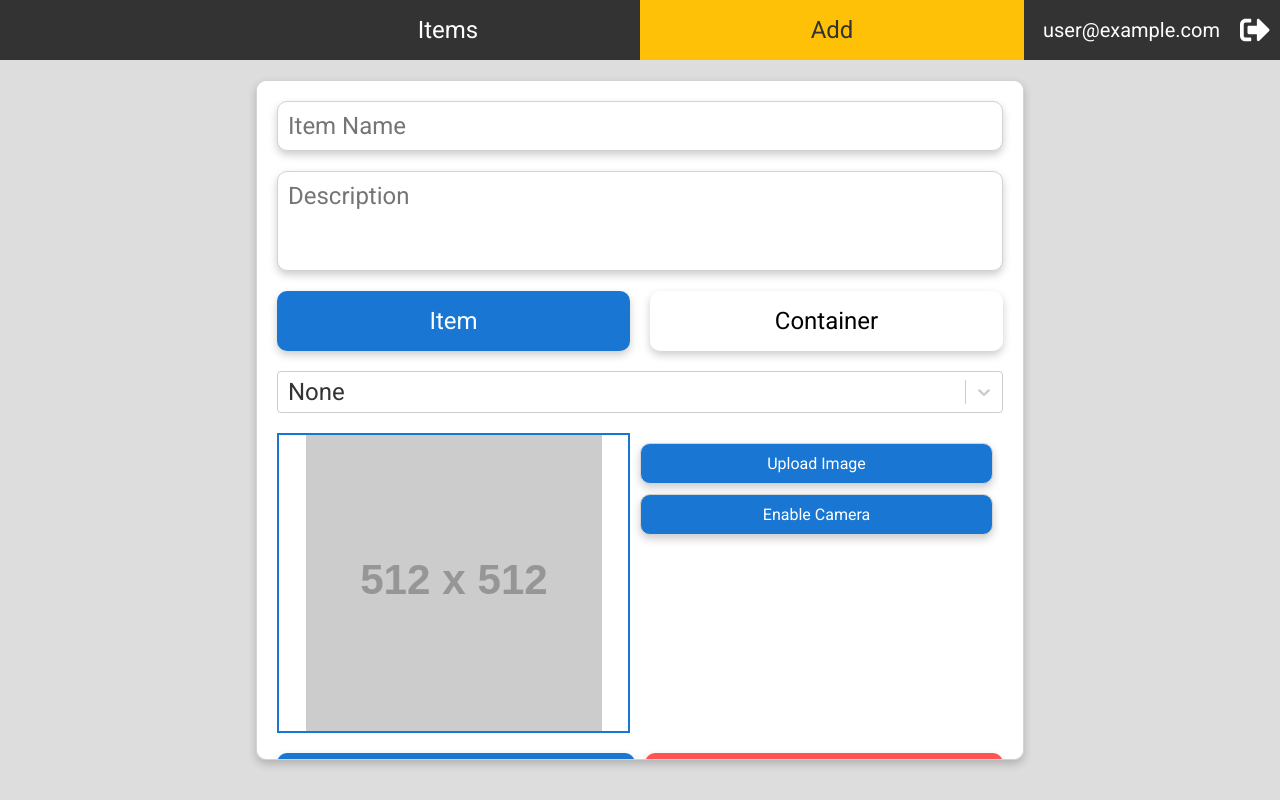
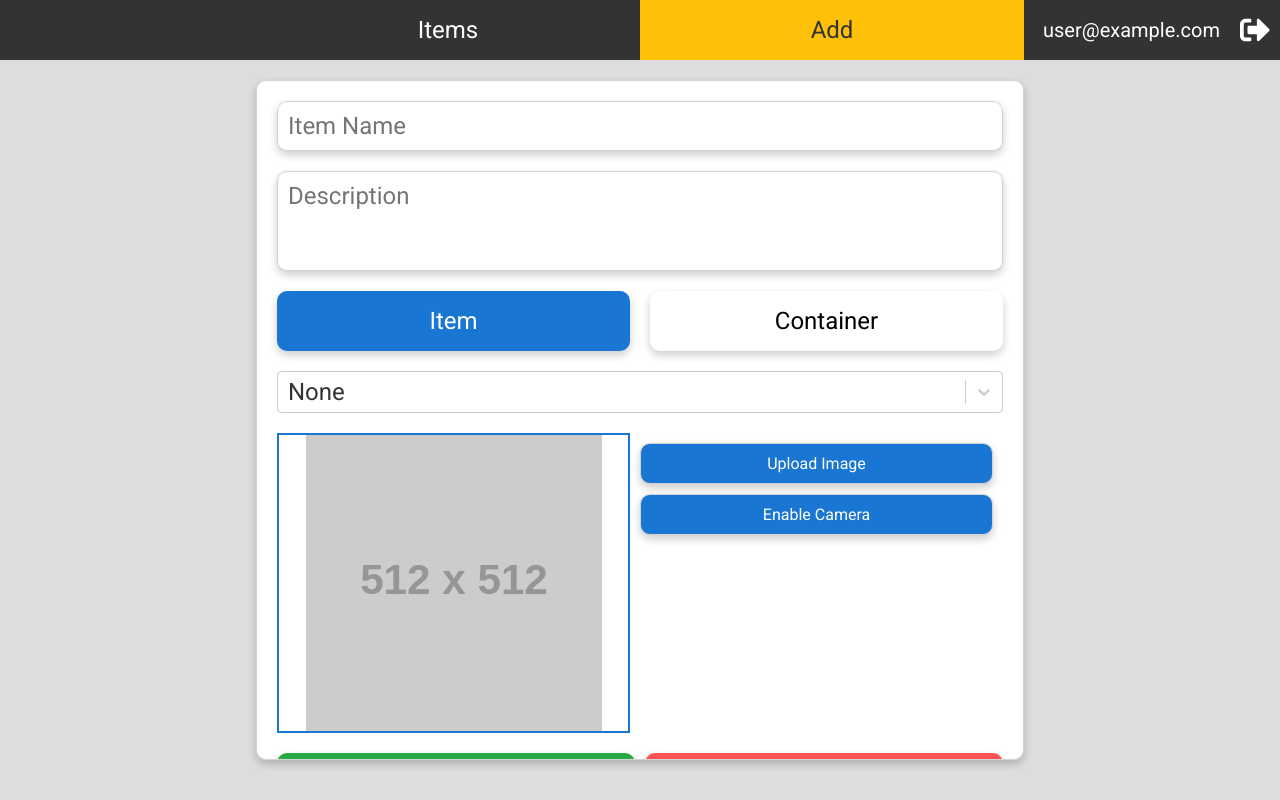
Before and after one commit to Hjijijing/eksamensprojekt-frontend, a React (Create React App) app: page /create in a window 1280 px wide. Built offline with nearby package versions, Linux system fonts and the light colour scheme; no server answers; sample sign-in values are in the browser's storage.

Commit message:
Green submit button

```diff
--- a/src/styles/styles.css
+++ b/src/styles/styles.css
@@ -215,7 +215,7 @@ textarea {
 }
 
 #item-form-submit {
-  background-color: #1976d2;
+  background-color: #28a745;
 }
 
 #item-form-cancel {
```
